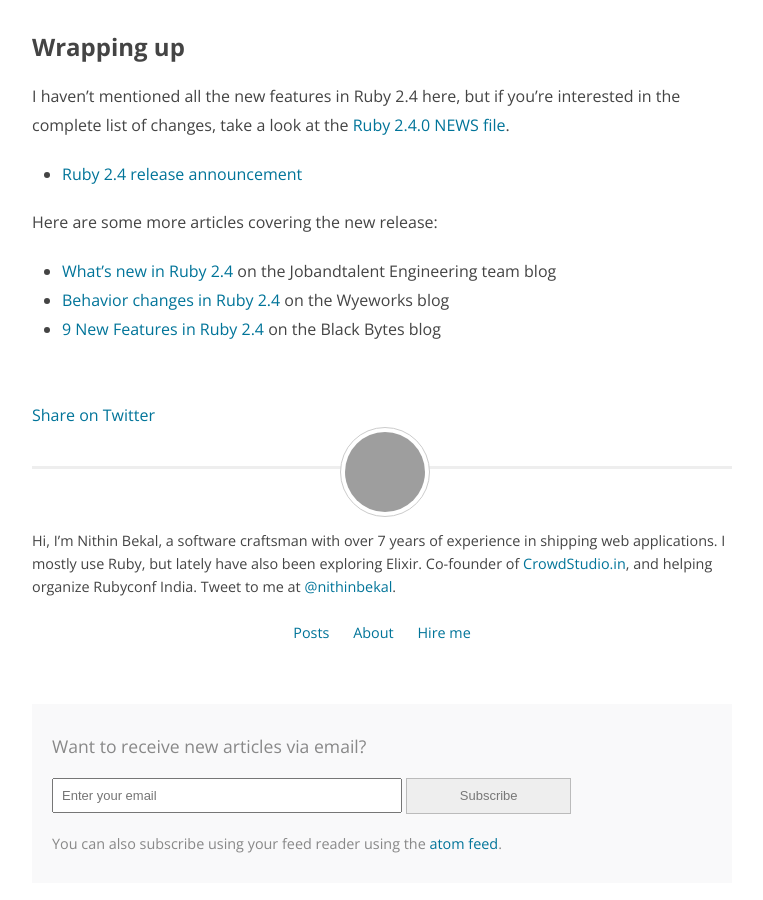
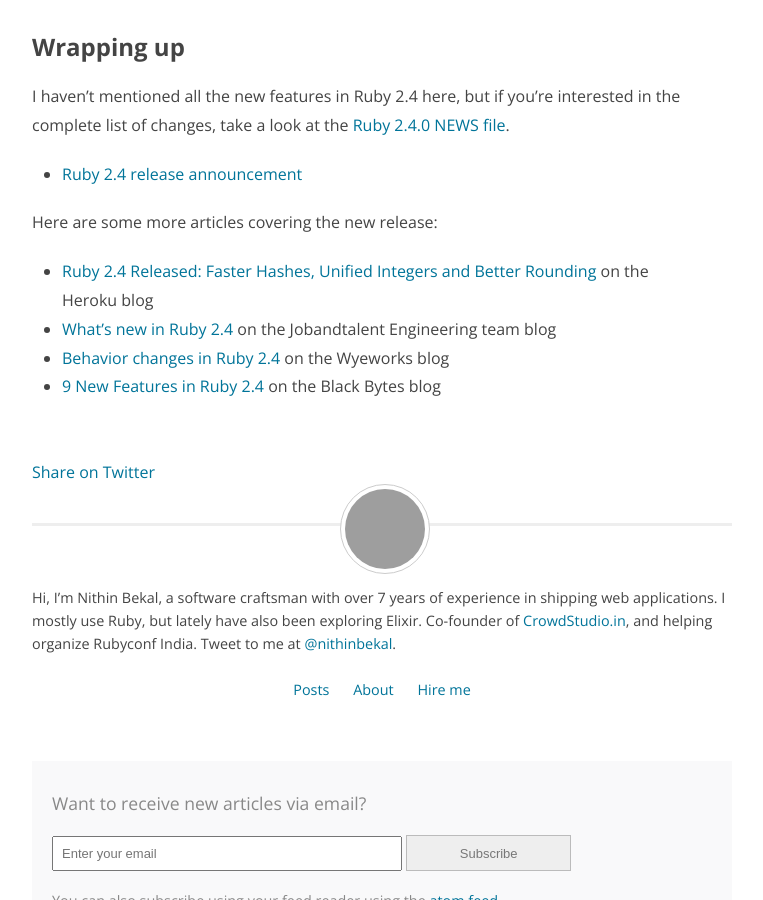
Before and after one commit to nithinbekal/nithinbekal.github.io, a Jekyll site: the page built from _posts/2016-12-25-ruby-2-4-features.md, in a window 1280 px wide and 900 px high, scrolled down 5619 px, cut to the strip 0-900 px from the top of the window. Shown: the whole strip, without its empty margins (258-1021 px from the left). Built offline with Jekyll 4.4.1, drawn with Linux system fonts in a browser that asks for light colours; comment, search, counter and statistics services are not loaded; grey boxes are pictures that could not be loaded.

Commit message:
Add link to ruby 2.4 heroku blog post

```diff
--- a/_posts/2016-12-25-ruby-2-4-features.md
+++ b/_posts/2016-12-25-ruby-2-4-features.md
@@ -258,6 +258,8 @@ but if you're interested in the complete list of changes, take a look at the
 
 Here are some more articles covering the new release:
 
+- [Ruby 2.4 Released: Faster Hashes, Unified Integers and Better Rounding](https://blog.heroku.com/ruby-2-4-features-hashes-integers-rounding)
+  on the Heroku blog
 - [What's new in Ruby 2.4](https://jobandtalent.engineering/whats-new-in-ruby-2-4-f6e4fdd1a2b4#.kdibuxdoj)
   on the Jobandtalent Engineering team blog
 - [Behavior changes in Ruby 2.4](https://wyeworks.com/blog/2016/6/22/behavior-changes-in-ruby-2.4)
```
